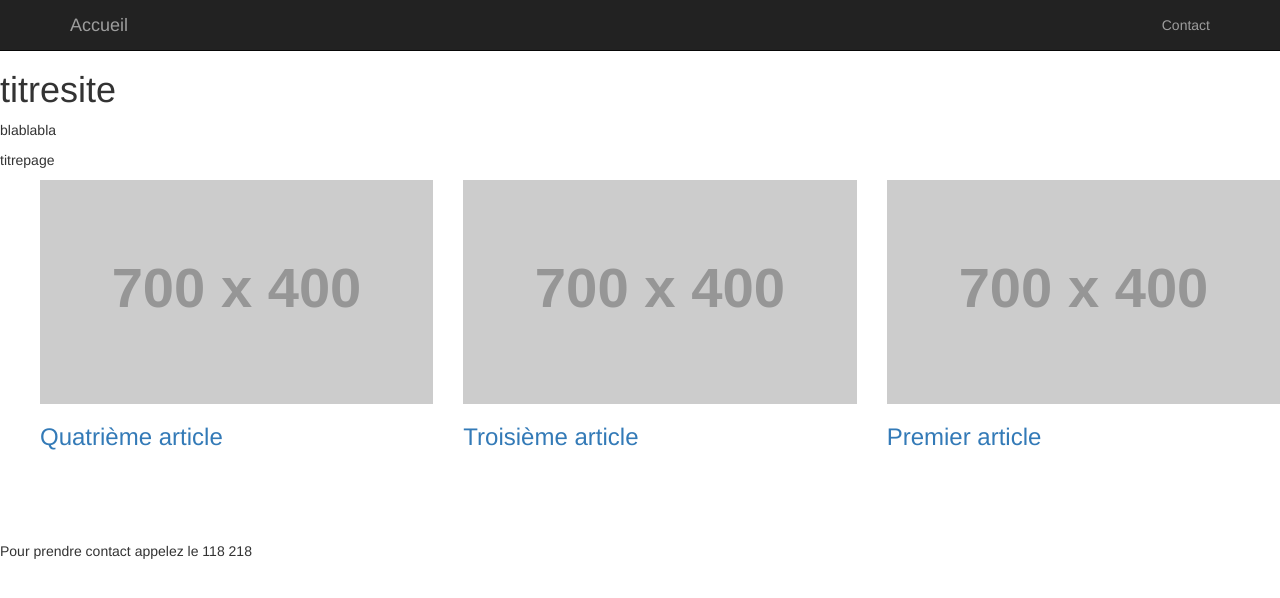
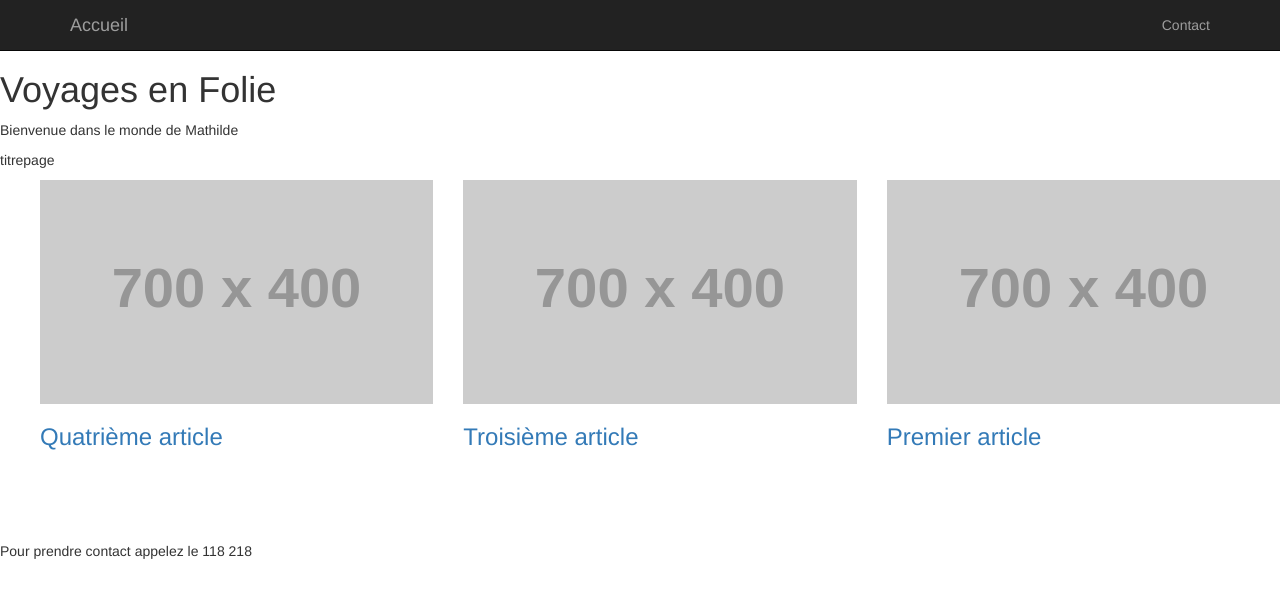
Before and after one commit to Mathilda09/Mathilda09.github.io, a Jekyll site: the page built from index.html, in a window 1280 px wide. Shown: the top 598 px of the page. Built offline with Jekyll 4.4.1, drawn with Linux system fonts in a browser that asks for light colours.

Commit message:
modifié :         _config.yml

```diff
--- a/_config.yml
+++ b/_config.yml
@@ -1,6 +1,6 @@
 
-titre: titresite
+titre: Voyages en Folie
 
-description: blablabla
+description: Bienvenue dans le monde de Mathilde
 
 p: titrepage
```
